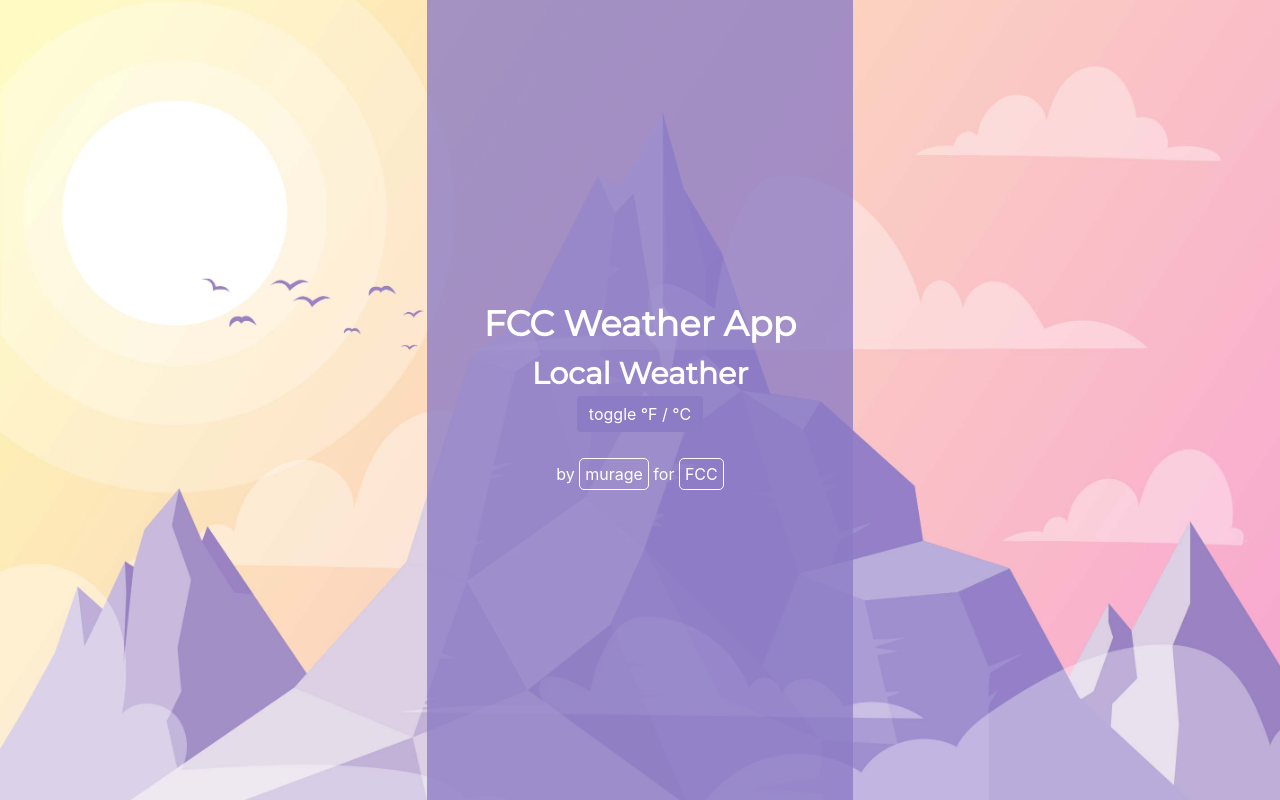
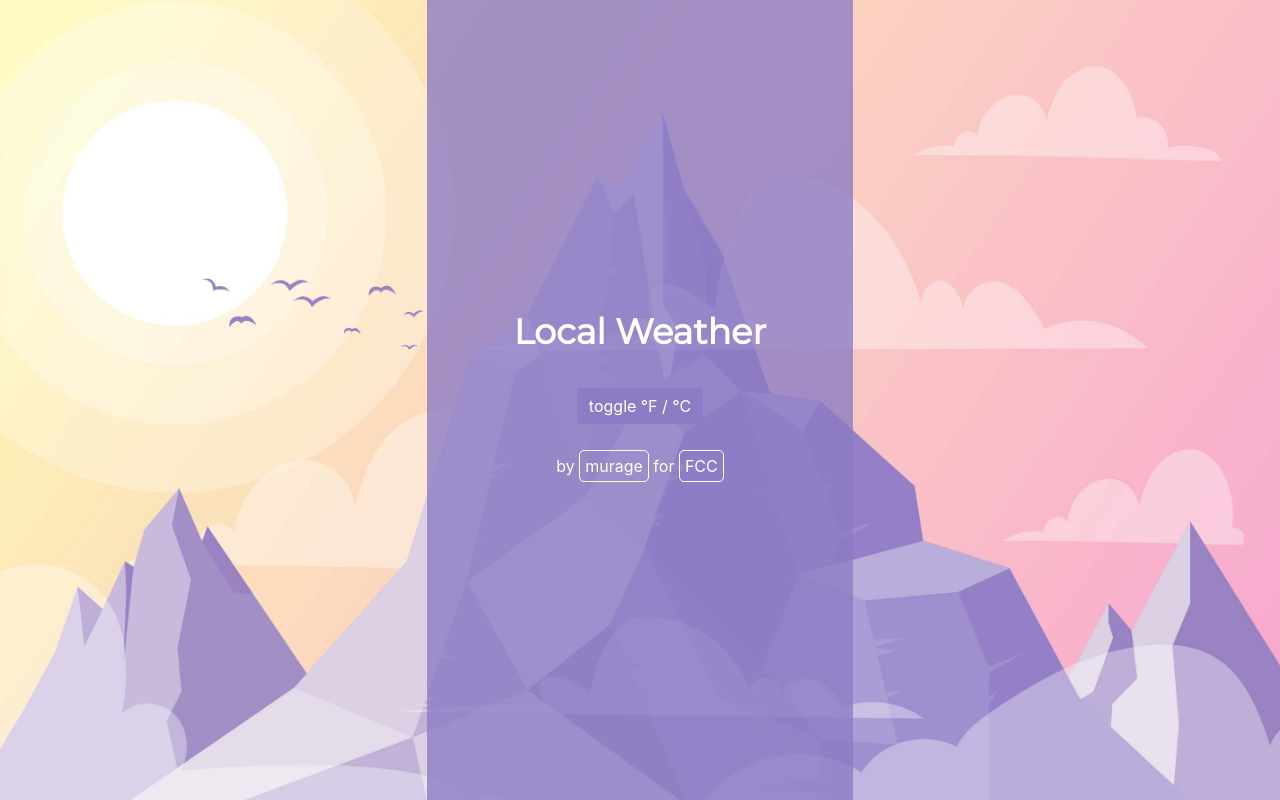
Before and after one commit to ErickMurage/Local-Weather, a plain HTML site: page index.html in a window 1280 px wide. Drawn offline with nearby package versions, Linux system fonts and the light colour scheme.

Commit message:
Minor styling and code cleanup

```diff
--- a/index.html
+++ b/index.html
@@ -23,11 +23,11 @@
             </div>
             <div class="center d-flex col-md-4 align-contents-center" id="weather-details">
                 <div class="container align-self-center">
-                    <div class="title d-flex justify-content-center">FCC Weather App</div>
-                    <div class="weather d-flex justify-content-center" id="weather">Local Weather</div>
-                    <div class="temperature d-flex justify-content-center celsius" id="temperature"></div>
+                    <div class="title d-flex justify-content-center">Local Weather</div>
+                    <div class="weather d-flex justify-content-center" id="weather"></div>
                     <div class="location" id="location"></div>
                     <div class="icon d-flex justify-content-center" id="icon"></div>
+                    <div class="temperature d-flex justify-content-center celsius" id="temperature"></div>
                     <div class="switch d-flex justify-content-center" id="switch">
                         <button class="btn btn-primary btn-custom" type="button" id="toggle">toggle °F / °C</button>
                     </div>
--- a/main.js
+++ b/main.js
@@ -44,6 +44,8 @@ $(document).ready(function () {
 
                 });
 
+                //geocoding
+
                 //functions to toggle between celsius and fahrenheit
                 function setCelsius() {
                     return temperature + "°C";
--- a/styles.css
+++ b/styles.css
@@ -20,6 +20,7 @@ body, html {
     font-size: 35px;
     font-weight: bold;
     font-family: 'Montserrat', sans-serif;
+    margin-bottom: 30px;
 }
 
 #weather{
```
